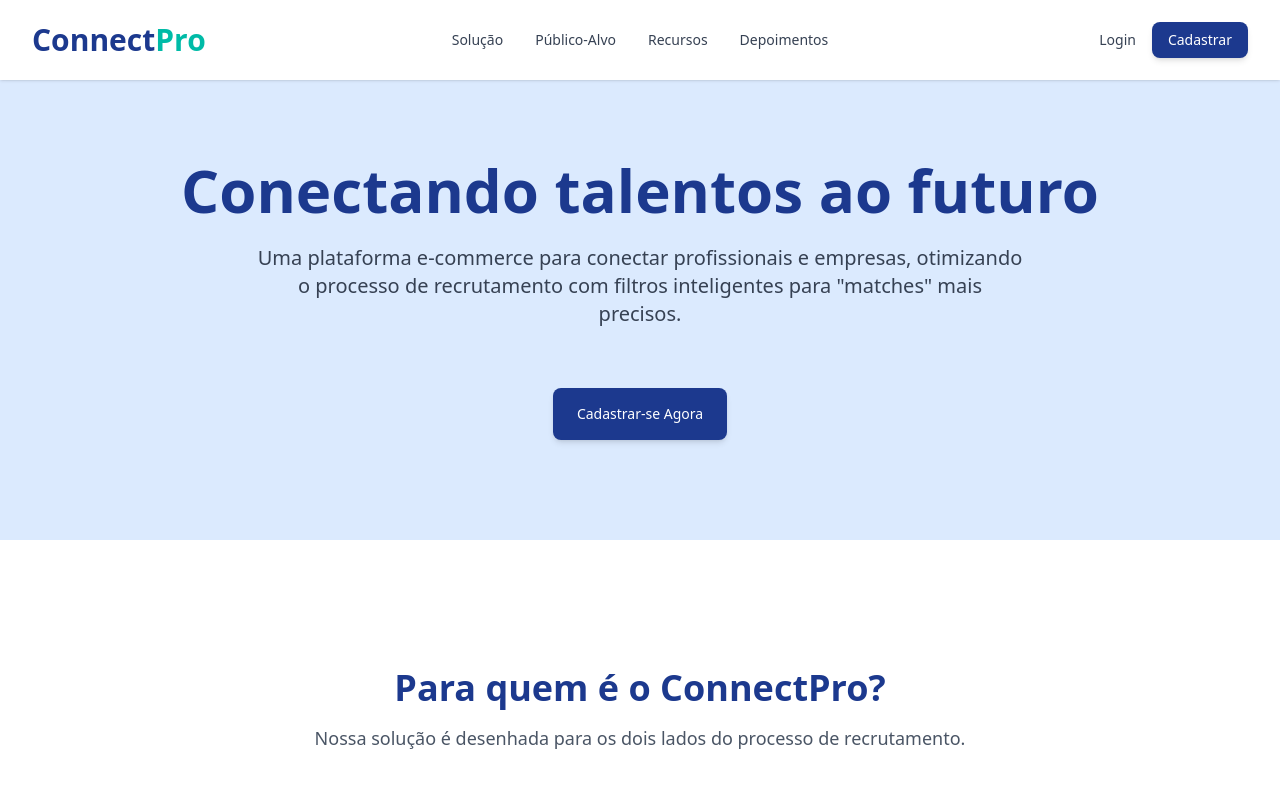
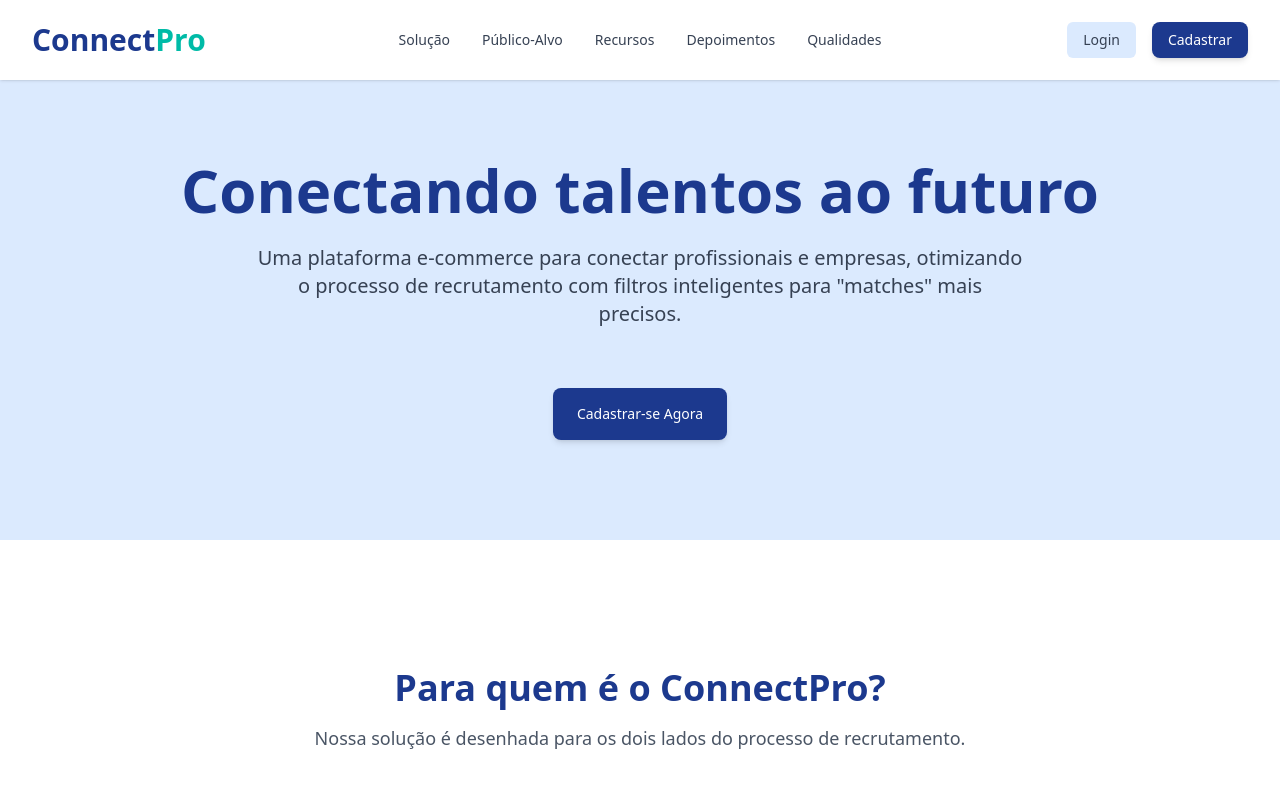
Before and after one commit to Sczepanski87/ConnectPro, a React (Vite) app: page / in a window 1280 px wide. Shown: the top 800 px of the page. Built offline with nearby package versions, Linux system fonts and the light colour scheme.

Commit message:
Rota adicionada para a seção Qualidades

```diff
--- a/src/Home/HomePage.jsx
+++ b/src/Home/HomePage.jsx
@@ -33,6 +33,7 @@ const Navbar = () => {
     { name: 'Público-Alvo', href: '#publico' },
     { name: 'Recursos', href: '#recursos' },
     { name: 'Depoimentos', href: '#personas' },
+    { name: 'Qualidades', href: '#quality' },
   ];
 
   return (
@@ -47,7 +48,7 @@ const Navbar = () => {
             ))}
           </div>
           <div className="hidden md:flex items-center space-x-4">
-            <a href="/login" className="text-gray-700 hover:text-blue-900 font-medium rounded-md text-sm">
+            <a href="/login" className="px-4 py-2 bg-blue-100 text-gray-700 hover:text-blue-900 font-medium rounded-md text-sm">
               Login
             </a>
             <a href="/register" className="px-4 py-2 bg-blue-900 text-white rounded-lg hover:bg-blue-800 text-sm font-medium shadow-md transition-colors">
@@ -63,7 +64,7 @@ const Navbar = () => {
           </div>
         </div>
       </div>
-
+            {/* Navegação Mobile */}
       {isOpen && (
         <div className="md:hidden shadow-lg">
           <div className="px-2 pt-2 pb-3 space-y-1 sm:px-3">
@@ -72,7 +73,7 @@ const Navbar = () => {
                 {item.name}
               </a>
             ))}
-            <a href="/login" className="text-gray-700 hover:bg-gray-100 block px-3 py-2 rounded-md text-base font-medium" onClick={() => setIsOpen(false)}>
+            <a href="/login" className="px-4 py-2 bg-blue-100 text-gray-700 hover:bg-gray-100 block px-3 py-2 rounded-md text-base font-medium" onClick={() => setIsOpen(false)}>
               Login
             </a>
             <a href="/register" className="block w-full text-left px-3 py-2 bg-blue-900 text-white rounded-lg hover:bg-blue-800 font-medium shadow-md transition-colors" onClick={() => setIsOpen(false)}>
@@ -254,7 +255,7 @@ const Personas = () => (
 );
 
 // --- Seção Requisitos Não Funcionais (Nossa Garantia) ---
-const nonFunctionalReqs = [
+const qualidades = [
   { icon: Zap, name: 'Desempenho', description: 'Tempo de resposta rápido para uma experiência fluida.' },
   { icon: Shield, name: 'Segurança', description: 'Proteção de dados pessoais com criptografia de ponta.' },
   { icon: CheckCircle, name: 'Usabilidade', description: 'Interface intuitiva e simplificada para todos os usuários.' },
@@ -272,7 +273,7 @@ const Qualidade = () => (
         </p>
       </div>
       <div className="grid grid-cols-1 md:grid-cols-3 gap-8">
-        {nonFunctionalReqs.map((req) => (
+        {qualidades.map((req) => (
           <div key={req.name} className="text-center p-6">
             <div className="flex items-center justify-center h-16 w-16 bg-green-100 text-green-600 rounded-full mb-6 mx-auto">
               <req.icon className="h-8 w-8" />
```
